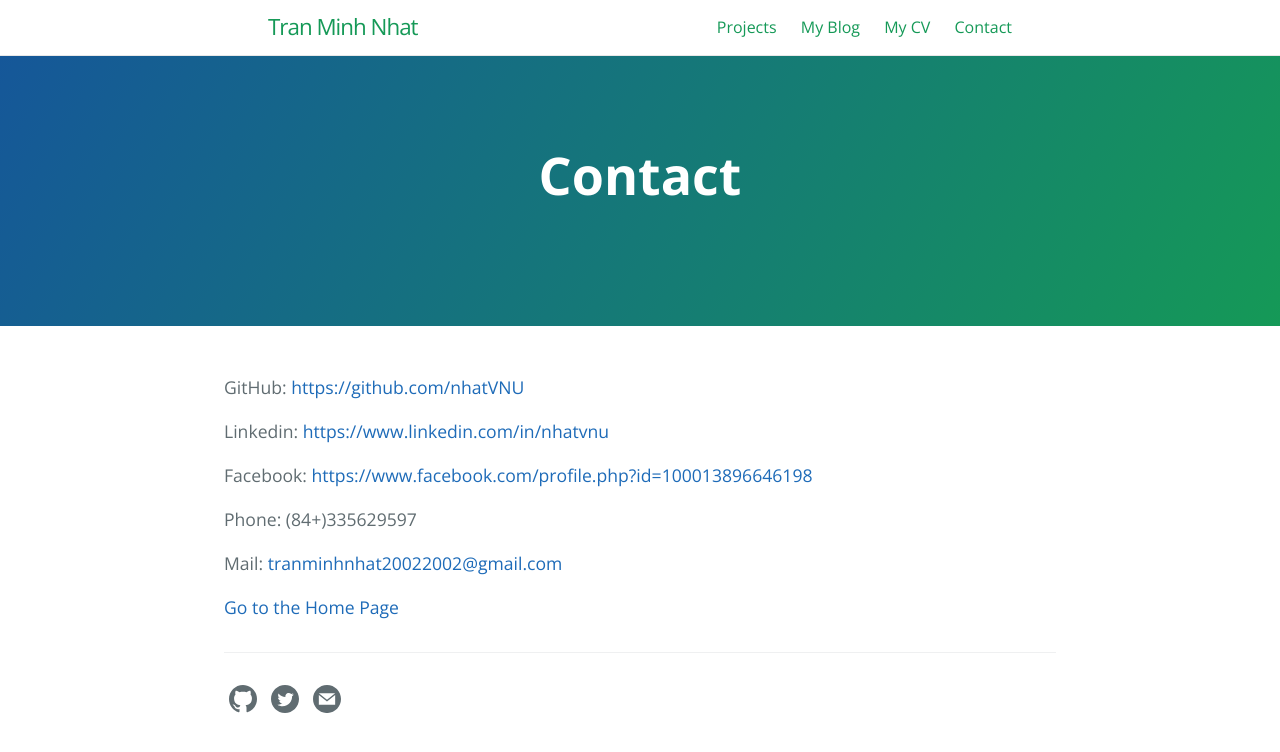
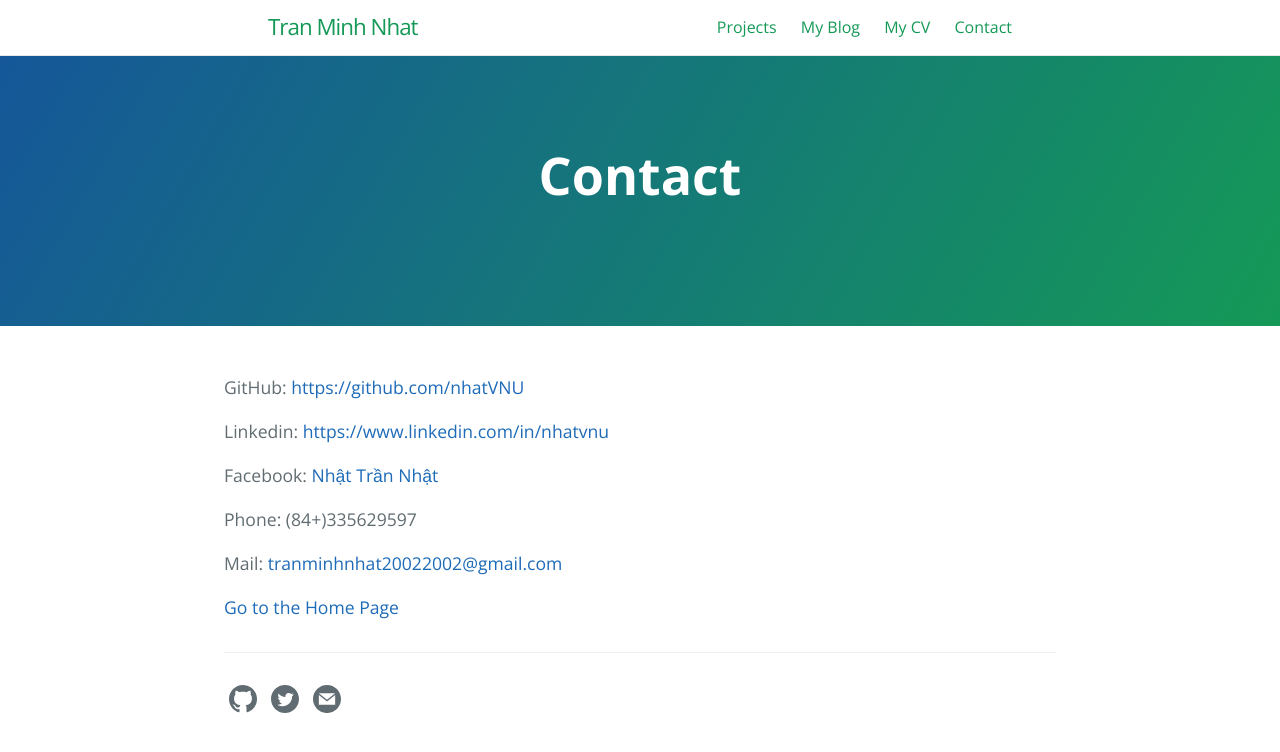
Before and after one commit to nhatVNU/nhatVNU.github.io, a Jekyll site: the page built from contact.md, in a window 1280 px wide. Shown: the top 752 px of the page. Built offline with Jekyll 4.4.1, drawn with Linux system fonts in a browser that asks for light colours.

Commit message:
Update contact.md

```diff
--- a/contact.md
+++ b/contact.md
@@ -16,7 +16,7 @@ GitHub: [https://github.com/nhatVNU](https://github.com/nhatVNU)
 
 Linkedin: [https://www.linkedin.com/in/nhatvnu](https://www.linkedin.com/in/nhatvnu)
 
-Facebook: [https://www.facebook.com/profile.php?id=100013896646198](https://www.facebook.com/profile.php?id=100013896646198)
+Facebook: [Nhật Trần Nhật](https://www.facebook.com/profile.php?id=100013896646198)
 
 Phone: (84+)335629597
 
```
